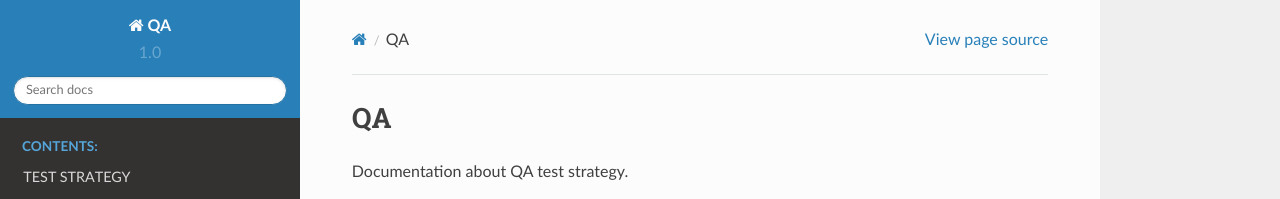
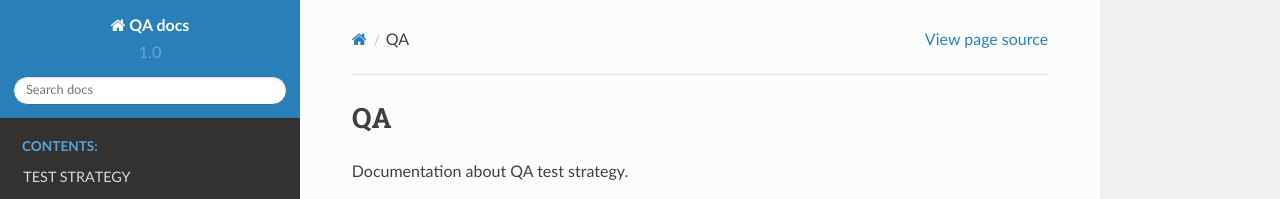
Before and after one commit to harmin-parra/QA, a Sphinx documentation site: the page built from docs/index.rst, in a window 1280 px wide. Shown: the top 199 px of the page. Built offline with Sphinx 7.4.7 and the Read the Docs theme 2.0.0, drawn with Linux system fonts in a browser that asks for light colours.

Commit message:
Update conf.py

```diff
--- a/docs/conf.py
+++ b/docs/conf.py
@@ -19,7 +19,7 @@
 
 # -- Project information -----------------------------------------------------
 
-project = 'QA'
+project = 'QA docs'
 copyright = '2024, Harmin Parra Rueda'
 author = 'Harmin Parra Rueda'
 
```
